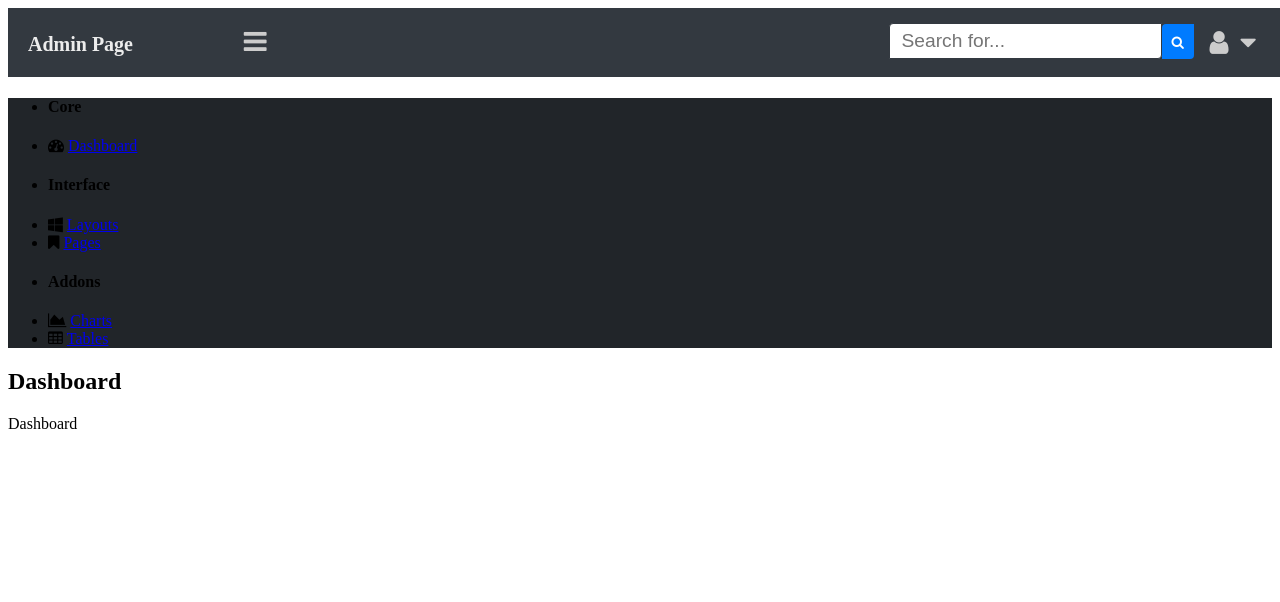
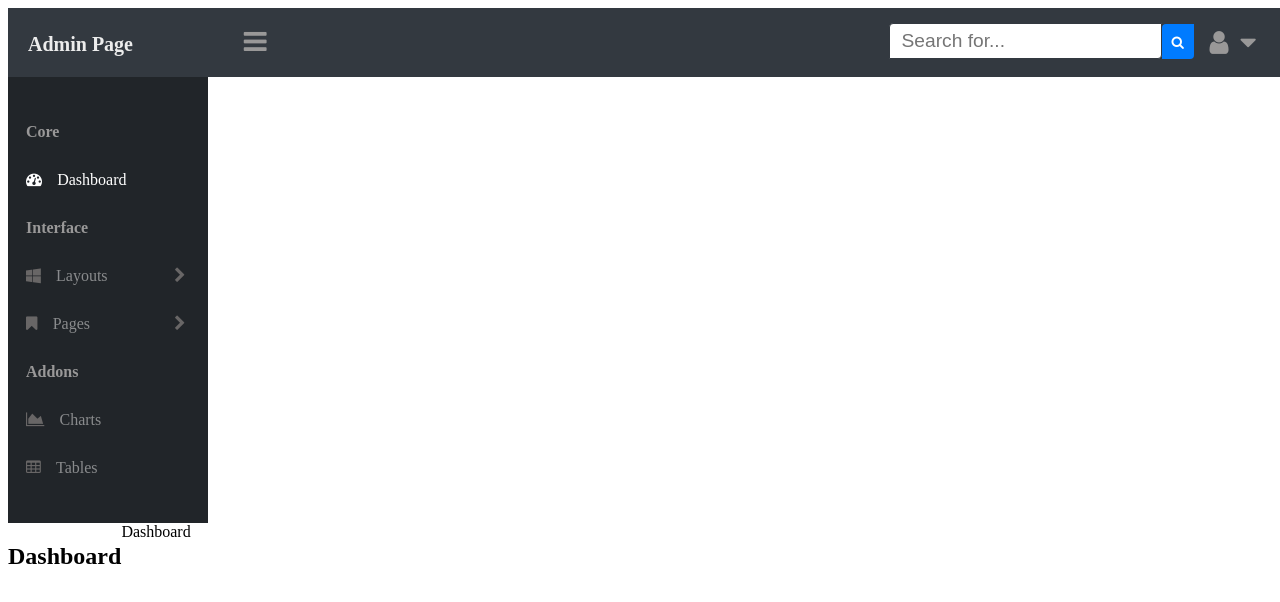
Before and after one commit to vinczeadam91/project-css3-002-admin-template, a plain HTML site: page index.html in a window 1280 px wide. Drawn offline with Linux system fonts and the light colour scheme.

Commit message:
Oldal menü kész

```diff
--- a/css/main.css
+++ b/css/main.css
@@ -20,7 +20,7 @@
 
 .header__menuBtn{
     background-color: rgb(51, 57, 64);
-    color: #ccc;
+    color: rgb(153, 152, 152);
     border: 0;
     margin: 0 .3rem;
     position: relative;
@@ -61,7 +61,7 @@
 }
 
 .header__userBtn i, .header__caretBtn i{
-    color: #ccc;
+    color: rgb(153, 152, 152);
 }
 .search__input{
     border: 1px solid rgb(51, 57, 64);
@@ -82,4 +82,50 @@
 
 .main__nav{
     background-color: rgb(33, 37, 41);
+    display: flex;
+    flex-direction: row;
+    width: 200px;
 }
+
+.main__nav .nav__ul{
+    list-style: none;
+    padding: 0 .5em;
+}
+
+.main__nav .nav__ul li{
+    color: rgb(153, 152, 152);
+    margin: 30px 10px;
+    position: relative;
+}
+
+.main__nav .nav__ul li a#dashboard{
+    color: #fff;
+
+
+}
+
+
+.main__nav .nav__ul li i{
+    color: rgb(104, 102, 102);
+}
+
+.main__nav .nav__ul li i.fa.fa-chevron-right{
+    position: absolute;
+    right: -3rem;
+}
+
+.main__nav .nav__ul li i.fa.fa-tachometer{
+    color: #fff;
+}
+
+.main__nav .nav__ul li a{
+    text-decoration: none;
+    color: rgba(204, 204, 204, 0.61);
+    margin: 0 .7em;
+}
+
+.content{
+    display: flex;
+    flex-direction: row;
+    flex: 400px;
+}
--- a/index.html
+++ b/index.html
@@ -24,16 +24,16 @@
           <h4 class="core">Core</h4>
           </li>
           <li>
-            <i class="fa fa-tachometer" aria-hidden="true"> <a href="#">Dashboard</a></i>
+            <i class="fa fa-tachometer" aria-hidden="true"> <a   id="dashboard" href="#">Dashboard</a></i>
           </li>
           <li>
           <h4 class="interface">Interface</h4>
         </li>
         <li>
-          <i class="fa fa-windows" aria-hidden="true"> <a href="#">Layouts</a></i>
+          <i class="fa fa-windows" aria-hidden="true"> <a href="#">Layouts</a></i> <i class="fa fa-chevron-right" aria-hidden="true"></i>
         </li>
         <li>
-          <i class="fa fa-bookmark" aria-hidden="true"> <a href="#">Pages</a></i>
+          <i class="fa fa-bookmark" aria-hidden="true"> <a href="#">Pages</a></i> <i class="fa fa-chevron-right" aria-hidden="true"></i>
           </li>
           <li>
             <h4 class="addons">Addons</h4>
```
